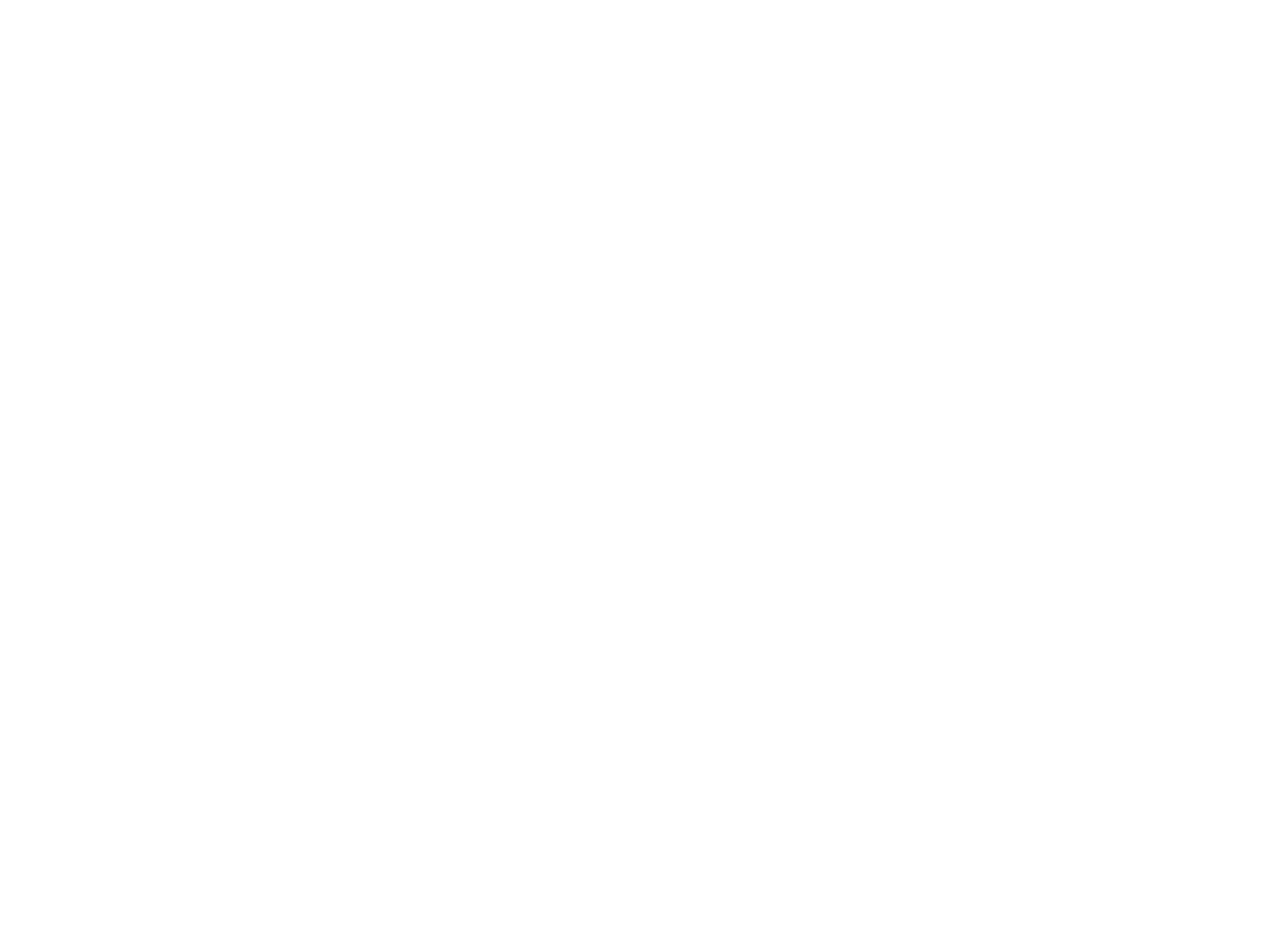
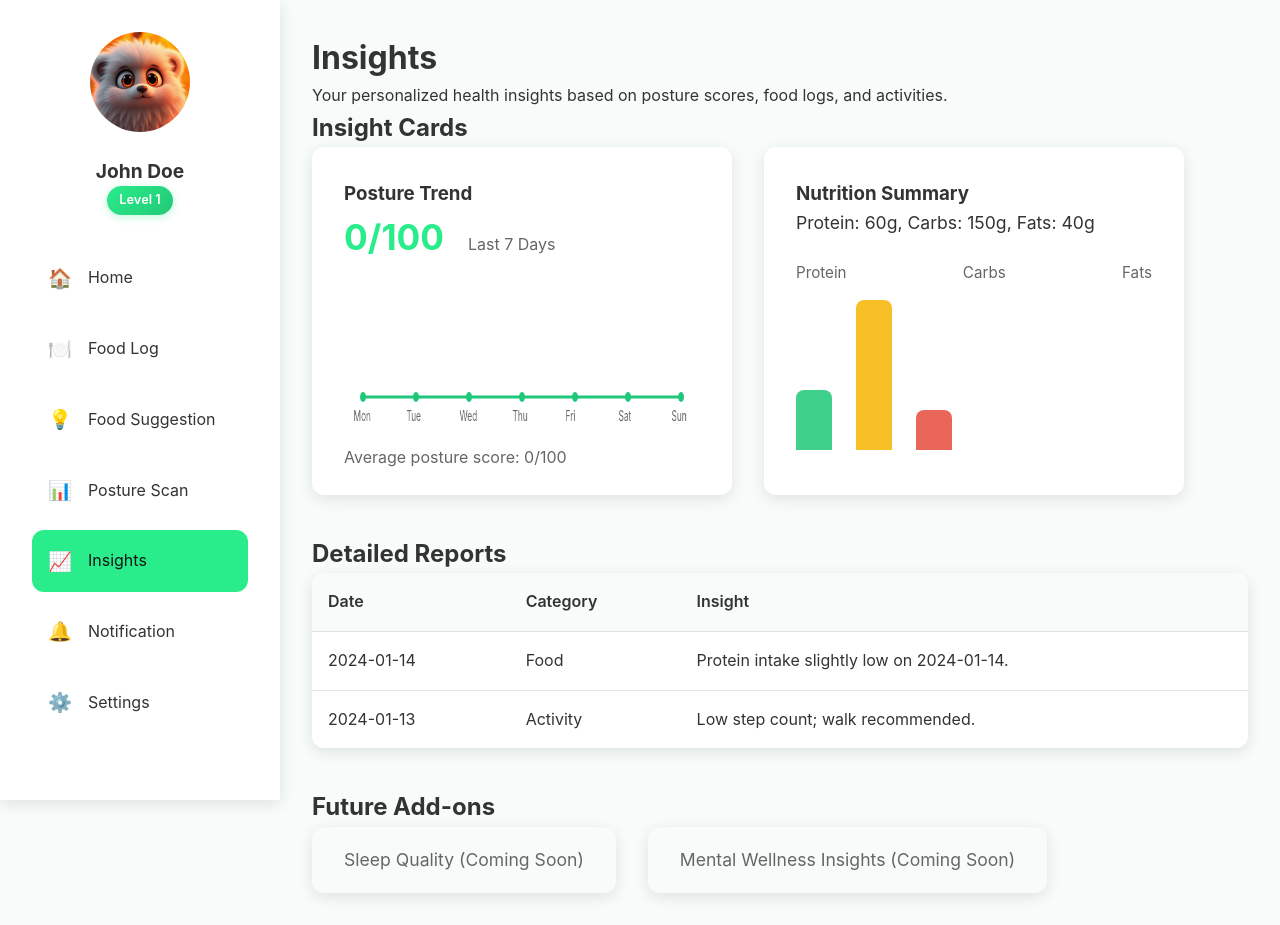
Before and after one commit to sanjeevBuilds/fitness, a website: page Public/Insights/Insights.html in a window 1280 px wide. Before the commit the page ends 800 px from the top, so only its background shows below. Drawn offline with Linux system fonts and the light colour scheme.

Commit message:
added insights

```diff
--- a/Public/Insights/Insights.css
+++ b/Public/Insights/Insights.css
@@ -0,0 +1,159 @@
+/* Insights page custom styles */
+.insight-cards-section {
+    margin-bottom: 2.5rem;
+}
+.insight-cards-grid {
+    display: flex;
+    gap: 2rem;
+    flex-wrap: wrap;
+}
+.insight-card {
+    background: var(--card-bg);
+    border-radius: var(--border-radius);
+    box-shadow: var(--card-shadow);
+    padding: 2rem 2rem 1.5rem 2rem;
+    flex: 1 1 350px;
+    min-width: 320px;
+    max-width: 420px;
+    display: flex;
+    flex-direction: column;
+    align-items: flex-start;
+}
+.posture-score-row {
+    display: flex;
+    align-items: baseline;
+    gap: 1.5rem;
+    margin-bottom: 0.5rem;
+}
+.posture-score {
+    font-size: 2.2rem;
+    font-weight: 700;
+    color: var(--primary-btn);
+}
+.posture-score-label {
+    font-size: 1rem;
+    color: var(--text-light);
+}
+.posture-graph-container {
+    width: 100%;
+    height: 140px;
+    margin: 1rem 0 0.5rem 0;
+    display: flex;
+    align-items: center;
+    justify-content: center;
+}
+#posture-graph {
+    width: 100%;
+    height: 100%;
+    background: none;
+}
+.posture-avg {
+    font-size: 1rem;
+    color: var(--text-light);
+    margin-top: 0.5rem;
+}
+.nutrition-card {
+    min-width: 320px;
+    max-width: 420px;
+}
+.nutrition-summary {
+    font-size: 1.1rem;
+    margin-bottom: 1rem;
+}
+.nutrition-bar-container {
+    width: 100%;
+    margin-top: 0.5rem;
+}
+.nutrition-bar-labels {
+    display: flex;
+    justify-content: space-between;
+    font-size: 0.95rem;
+    color: var(--text-light);
+    margin-bottom: 0.3rem;
+}
+.nutrition-bars {
+    display: flex;
+    align-items: flex-end;
+    gap: 1.5rem;
+    height: 160px;
+}
+.nutrition-bar {
+    width: 36px;
+    border-radius: 8px 8px 0 0;
+    background: var(--primary-btn);
+    opacity: 0.85;
+    transition: height 0.4s;
+}
+.nutrition-bar.protein { background: #1ec878; }
+.nutrition-bar.carbs { background: #f7b500; }
+.nutrition-bar.fats { background: #e74c3c; }
+.detailed-reports-section {
+    margin-top: 2.5rem;
+}
+.insights-table {
+    width: 100%;
+    border-collapse: collapse;
+    background: var(--card-bg);
+    border-radius: var(--border-radius);
+    overflow: hidden;
+    box-shadow: var(--card-shadow);
+}
+.insights-table th, .insights-table td {
+    padding: 1rem;
+    border-bottom: 1px solid var(--border-color);
+    text-align: left;
+}
+.insights-table th {
+    background: var(--primary-bg);
+    color: var(--text-dark);
+    font-weight: 600;
+}
+.insights-table tr:last-child td {
+    border-bottom: none;
+}
+.future-addons-section {
+    margin-top: 2.5rem;
+}
+.future-addons-grid {
+    display: flex;
+    gap: 2rem;
+    flex-wrap: wrap;
+}
+.future-addon {
+    background: var(--primary-bg);
+    color: var(--text-light);
+    border-radius: var(--border-radius);
+    padding: 1.2rem 2rem;
+    font-size: 1.1rem;
+    box-shadow: var(--card-shadow);
+}
+@media (max-width: 900px) {
+    .insight-cards-grid {
+        flex-direction: column;
+    }
+}
+@media (max-width: 600px) {
+    .insight-card, .nutrition-card {
+        min-width: 0;
+        max-width: 100%;
+        padding: 1rem;
+    }
+    .posture-graph-container {
+        height: 100px;
+    }
+    .nutrition-bars {
+        height: 100px;
+    }
+}
+body.dark-mode .insight-card, body.dark-mode .nutrition-card {
+    background: var(--card-bg);
+    color: var(--text-dark);
+}
+body.dark-mode .insights-table th {
+    background: rgba(30,200,120,0.1);
+    color: var(--text-dark);
+}
+body.dark-mode .future-addon {
+    background: rgb(28,36,34);
+    color: var(--text-light);
+}
--- a/Public/Insights/Insights.html
+++ b/Public/Insights/Insights.html
@@ -0,0 +1,138 @@
+<!DOCTYPE html>
+<html lang="en">
+<head>
+    <meta charset="UTF-8">
+    <meta name="viewport" content="width=device-width, initial-scale=1.0">
+    <title>Insights - HealthQuest</title>
+    <link rel="stylesheet" href="../Dashboard/dashboard.css">
+    <link rel="stylesheet" href="Insights.css">
+</head>
+<body>
+    <div class="container">
+        <aside class="sidebar">
+            <div class="user-profile">
+                <img src="../../assets/avator.jpeg" alt="User Avatar" class="avatar" id="sidebar-avatar">
+                <h3 class="user-name" id="sidebar-username">John Doe</h3>
+                <span class="level-badge user-level" id="sidebar-userlevel">Level 1</span>
+            </div>
+            <nav class="nav-menu">
+                <a href="../Dashboard/dashbaord.html" class="nav-item">
+                    <span class="nav-icon">🏠</span>
+                    Home
+                </a>
+                <a href="../Dashboard/FoodLog.html" class="nav-item">
+                    <span class="nav-icon">🍽️</span>
+                    Food Log
+                </a>
+                <a href="../Dashboard/FoodSuggestion.html" class="nav-item">
+                    <span class="nav-icon">💡</span>
+                    Food Suggestion
+                </a>
+                <a href="../Dashboard/Posture.html" class="nav-item">
+                    <span class="nav-icon">📊</span>
+                    Posture Scan
+                </a>
+                <a href="Insights.html" class="nav-item active">
+                    <span class="nav-icon">📈</span>
+                    Insights
+                </a>
+                <a href="../Dashboard/Notification.html" class="nav-item">
+                    <span class="nav-icon">🔔</span>
+                    Notification
+                </a>
+                <a href="../Dashboard/Settings.html" class="nav-item">
+                    <span class="nav-icon">⚙️</span>
+                    Settings
+                </a>
+            </nav>
+        </aside>
+        <main class="main-content">
+            <h1>Insights</h1>
+            <p class="description">Your personalized health insights based on posture scores, food logs, and activities.</p>
+            <section class="insight-cards-section">
+                <h2>Insight Cards</h2>
+                <div class="insight-cards-grid">
+                    <div class="insight-card">
+                        <h3>Posture Trend</h3>
+                        <div class="posture-score-row">
+                            <span class="posture-score" id="posture-score">82/100</span>
+                            <span class="posture-score-label">Last 7 Days</span>
+                        </div>
+                        <div class="posture-graph-container">
+                            <canvas id="posture-graph" width="600" height="140"></canvas>
+                        </div>
+                        <div class="posture-avg">Average posture score: <span id="posture-avg">82</span>/100</div>
+                    </div>
+                    <div class="insight-card nutrition-card">
+                        <h3>Nutrition Summary</h3>
+                        <div class="nutrition-summary">
+                            <span id="nutrition-protein">Protein: 60g</span>,
+                            <span id="nutrition-carbs">Carbs: 150g</span>,
+                            <span id="nutrition-fats">Fats: 40g</span>
+                        </div>
+                        <div class="nutrition-bar-container">
+                            <div class="nutrition-bar-labels">
+                                <span>Protein</span>
+                                <span>Carbs</span>
+                                <span>Fats</span>
+                            </div>
+                            <div class="nutrition-bars">
+                                <div class="nutrition-bar protein" style="height:60px"></div>
+                                <div class="nutrition-bar carbs" style="height:150px"></div>
+                                <div class="nutrition-bar fats" style="height:40px"></div>
+                            </div>
+                        </div>
+                    </div>
+                </div>
+            </section>
+            <section class="detailed-reports-section">
+                <h2>Detailed Reports</h2>
+                <div class="table-container">
+                    <table class="insights-table">
+                        <thead>
+                            <tr>
+                                <th>Date</th>
+                                <th>Category</th>
+                                <th>Insight</th>
+                            </tr>
+                        </thead>
+                        <tbody id="insights-table-body">
+                            <!-- Populated by JS -->
+                        </tbody>
+                    </table>
+                </div>
+            </section>
+            <section class="future-addons-section">
+                <h2>Future Add-ons</h2>
+                <div class="future-addons-grid">
+                    <div class="future-addon">Sleep Quality (Coming Soon)</div>
+                    <div class="future-addon">Mental Wellness Insights (Coming Soon)</div>
+                </div>
+            </section>
+        </main>
+    </div>
+    <script src="Insights.js"></script>
+    <script>
+        // Global Dark Mode Application
+        function applyGlobalDarkMode() {
+            const isDark = localStorage.getItem('darkMode') === 'true';
+            if (isDark) {
+                document.body.classList.add('dark-mode');
+            }
+        }
+        applyGlobalDarkMode();
+        // Autofill sidebar user info
+        (function() {
+            const userData = JSON.parse(localStorage.getItem('userData'));
+            if (userData) {
+                const avatar = document.getElementById('sidebar-avatar');
+                const name = document.getElementById('sidebar-username');
+                const level = document.getElementById('sidebar-userlevel');
+                if (avatar && userData.avatar) avatar.src = '../../assets/' + userData.avatar;
+                if (name && userData.profileName) name.textContent = userData.profileName;
+                if (level && userData.level) level.textContent = 'Level ' + userData.level;
+            }
+        })();
+    </script>
+</body>
+</html>
--- a/Public/Insights/Insights.js
+++ b/Public/Insights/Insights.js
@@ -0,0 +1,119 @@
+// --- Posture Graph Logic ---
+function getPostureHistory() {
+    let history = JSON.parse(localStorage.getItem('postureHistory') || '[]');
+    // Only last 7 days
+    return history.slice(0, 7).reverse();
+}
+
+function drawCurvedGraph(ctx, points, color) {
+    if (points.length < 2) return;
+    ctx.save();
+    ctx.strokeStyle = color;
+    ctx.lineWidth = 3;
+    ctx.beginPath();
+    ctx.moveTo(points[0].x, points[0].y);
+    // Catmull-Rom Spline for smooth curve
+    for (let i = 0; i < points.length - 1; i++) {
+        const p0 = points[i === 0 ? 0 : i - 1];
+        const p1 = points[i];
+        const p2 = points[i + 1];
+        const p3 = points[i + 2 < points.length ? i + 2 : points.length - 1];
+        for (let t = 0; t < 1; t += 0.1) {
+            const tt = t * t, ttt = tt * t;
+            const x = 0.5 * ((2 * p1.x) + (-p0.x + p2.x) * t + (2*p0.x - 5*p1.x + 4*p2.x - p3.x) * tt + (-p0.x + 3*p1.x - 3*p2.x + p3.x) * ttt);
+            const y = 0.5 * ((2 * p1.y) + (-p0.y + p2.y) * t + (2*p0.y - 5*p1.y + 4*p2.y - p3.y) * tt + (-p0.y + 3*p1.y - 3*p2.y + p3.y) * ttt);
+            ctx.lineTo(x, y);
+        }
+    }
+    ctx.stroke();
+    ctx.restore();
+}
+
+function renderPostureGraph() {
+    const canvas = document.getElementById('posture-graph');
+    if (!canvas) return;
+    const ctx = canvas.getContext('2d');
+    ctx.clearRect(0, 0, canvas.width, canvas.height);
+    const history = getPostureHistory();
+    const maxScore = 100;
+    const minScore = 0;
+    // X: equally spaced, Y: invert (higher score = higher)
+    const n = 7;
+    const w = canvas.width, h = canvas.height;
+    const margin = 32;
+    const points = [];
+    for (let i = 0; i < n; i++) {
+        const score = history[i] ? history[i].score : 0;
+        const x = margin + i * ((w - 2 * margin) / (n - 1));
+        const y = h - margin - ((score - minScore) / (maxScore - minScore)) * (h - 2 * margin);
+        points.push({ x, y });
+    }
+    // Draw curve
+    drawCurvedGraph(ctx, points, '#1ec878');
+    // Draw points
+    ctx.fillStyle = '#1ec878';
+    for (const pt of points) {
+        ctx.beginPath();
+        ctx.arc(pt.x, pt.y, 5, 0, 2 * Math.PI);
+        ctx.fill();
+    }
+    // Draw day labels
+    ctx.font = '14px Inter, sans-serif';
+    ctx.fillStyle = '#666';
+    const days = ['Mon', 'Tue', 'Wed', 'Thu', 'Fri', 'Sat', 'Sun'];
+    for (let i = 0; i < n; i++) {
+        ctx.fillText(days[i], points[i].x - 16, h - 8);
+    }
+}
+
+function updatePostureStats() {
+    const history = getPostureHistory();
+    const avg = history.length ? Math.round(history.reduce((a, b) => a + b.score, 0) / history.length) : 0;
+    document.getElementById('posture-score').textContent = (history[0]?.score || 0) + '/100';
+    document.getElementById('posture-avg').textContent = avg;
+}
+
+// --- Nutrition Summary (static or from localStorage) ---
+function updateNutrition() {
+    // Example static values
+    document.getElementById('nutrition-protein').textContent = 'Protein: 60g';
+    document.getElementById('nutrition-carbs').textContent = 'Carbs: 150g';
+    document.getElementById('nutrition-fats').textContent = 'Fats: 40g';
+    // Bar heights
+    document.querySelector('.nutrition-bar.protein').style.height = '60px';
+    document.querySelector('.nutrition-bar.carbs').style.height = '150px';
+    document.querySelector('.nutrition-bar.fats').style.height = '40px';
+}
+
+// --- Detailed Reports Table ---
+function updateReports() {
+    const tbody = document.getElementById('insights-table-body');
+    tbody.innerHTML = '';
+    // Example: Use postureHistory for posture, add static food/activity
+    const postureHistory = JSON.parse(localStorage.getItem('postureHistory') || '[]');
+    for (const entry of postureHistory.slice(0, 3)) {
+        const tr = document.createElement('tr');
+        tr.innerHTML = `<td>${entry.date}</td><td>Posture</td><td>${entry.feedback}</td>`;
+        tbody.appendChild(tr);
+    }
+    // Example static rows
+    const staticRows = [
+        { date: '2024-01-14', category: 'Food', insight: 'Protein intake slightly low on 2024-01-14.' },
+        { date: '2024-01-13', category: 'Activity', insight: 'Low step count; walk recommended.' }
+    ];
+    for (const row of staticRows) {
+        const tr = document.createElement('tr');
+        tr.innerHTML = `<td>${row.date}</td><td>${row.category}</td><td>${row.insight}</td>`;
+        tbody.appendChild(tr);
+    }
+}
+
+// --- Real-time updates ---
+function refreshInsights() {
+    renderPostureGraph();
+    updatePostureStats();
+    updateNutrition();
+    updateReports();
+}
+window.addEventListener('storage', refreshInsights);
+window.addEventListener('DOMContentLoaded', refreshInsights);
```
Also changed, not shown: Public/Dashboard/FoodLog.html (+1 -1 lines), Public/Dashboard/FoodSuggestion.html (+1 -1 lines), Public/Dashboard/Notification.html (+1 -1 lines), Public/Dashboard/Posture.html (+1 -1 lines), Public/Dashboard/Settings.html (+1 -1 lines), Public/Dashboard/dashbaord.html (+1 -1 lines).
